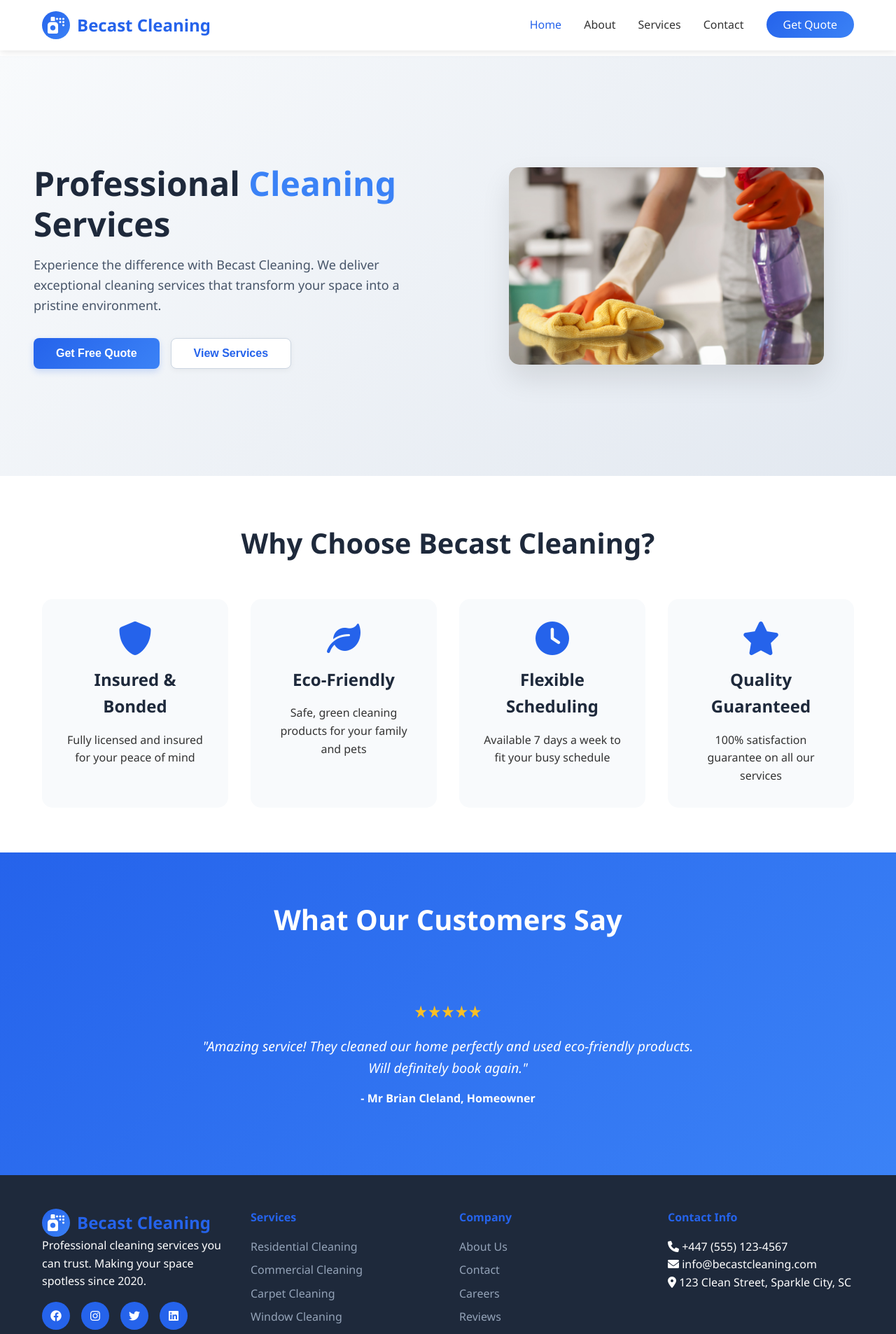
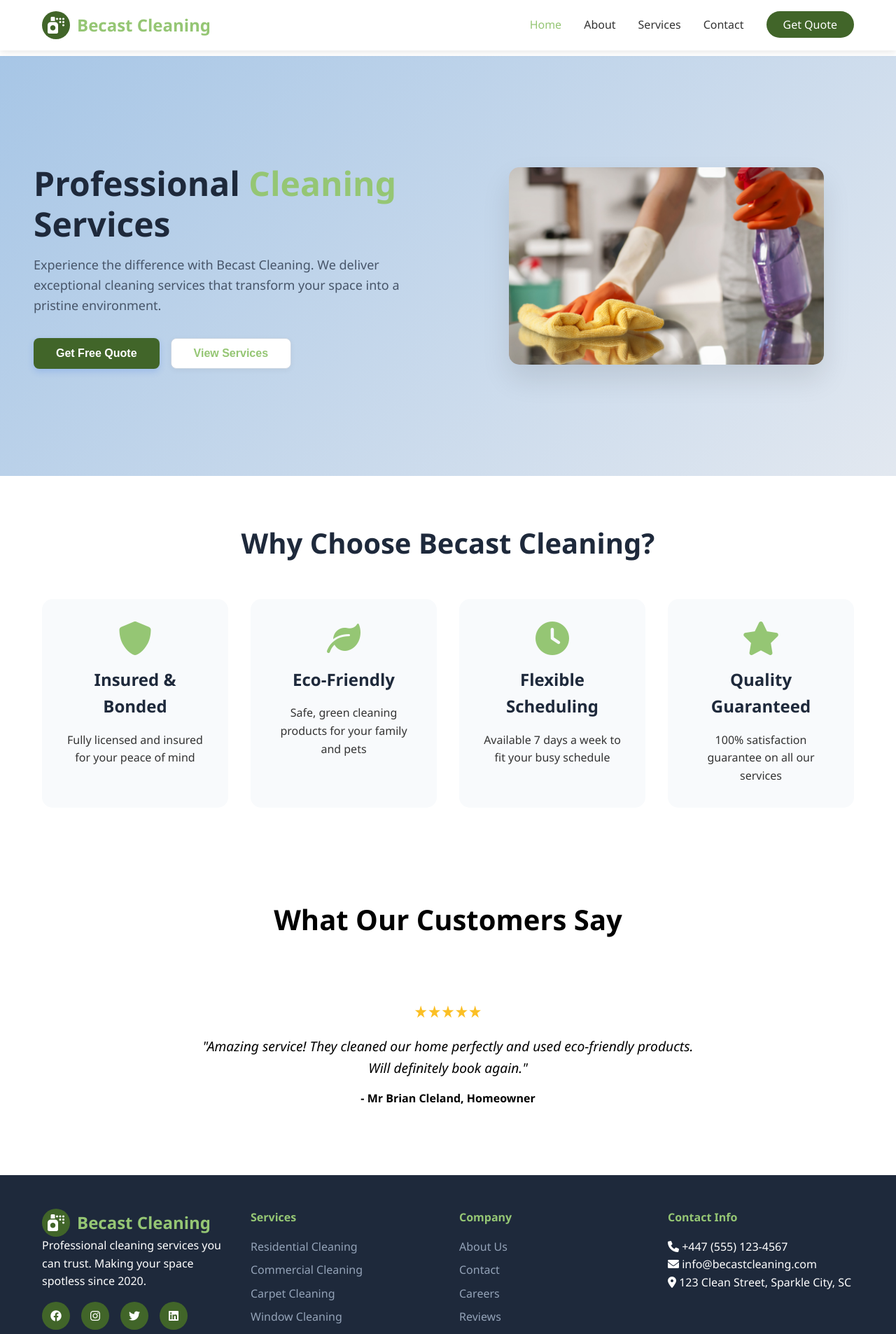
Before and after one commit to Olufummy/cleaning, a plain HTML site: page index.html in a window 1280 px wide. Shown: the top 1906 px of the page at 70% size. Drawn offline with Linux system fonts and the light colour scheme.

Commit message:
color update

```diff
--- a/assets/styles.css
+++ b/assets/styles.css
@@ -47,11 +47,11 @@ body {
     gap: 10px;
     font-size: 1.5rem;
     font-weight: bold;
-    color: #2563eb;
+    color: #95C674;
 }
 
 .logo-icon {
-    background: linear-gradient(135deg, #2563eb, #3b82f6);
+    background: linear-gradient(135deg, #416529, #416529);
     color: white;
     width: 40px;
     height: 40px;
@@ -78,7 +78,7 @@ body {
 
 .nav-link:hover,
 .nav-link.active {
-    color: #2563eb;
+    color: #95C674;
 }
 
 #quote .h1 .p {
@@ -93,7 +93,7 @@ body {
 
 
 .quote-btn {
-    background: linear-gradient(135deg, #2563eb, #3b82f6);
+    background: linear-gradient(135deg, #416529, #416529);
     color: white !important;
     padding: 0.5rem 1.5rem;
     border-radius: 25px;
@@ -135,7 +135,7 @@ body {
 
 /* Hero Section */
 .hero {
-  background: linear-gradient(135deg, #f8fafc 0%, #e2e8f0 100%);
+  background: linear-gradient(135deg, #a7c6e6 0%, #e2e8f0 100%);
   padding: 4rem 1rem;
   display: flex;
   align-items: center;
@@ -162,7 +162,7 @@ body {
 }
 
 .hero-title .highlight {
-  color: #3b82f6; /* blue highlight */
+  color: #95C674; /* blue highlight */
 }
 
 .hero-subtitle {
@@ -192,7 +192,7 @@ body {
 }
 
 .btn-primary {
-  background: linear-gradient(135deg, #2563eb, #3b82f6);
+  background: linear-gradient(135deg, #416529, #416529);
   color: white;
   box-shadow: 0 4px 10px rgba(37, 99, 235, 0.2);
 }
@@ -204,13 +204,13 @@ body {
 
 .btn-secondary {
   background: white;
-  color: #2563eb;
+  color: #95C674;
   border: 1px solid #cbd5e1;
   box-shadow: 0 2px 8px rgba(0, 0, 0, 0.05);
 }
 
 .btn-secondary:hover {
-  background: #2563eb;
+  background: #95C674;
   color: white;
   border-color: transparent;
 }
@@ -275,7 +275,7 @@ body {
 
 .feature-card i {
     font-size: 3rem;
-    color: #2563eb;
+    color: #95C674;
     margin-bottom: 1rem;
 }
 
@@ -288,8 +288,8 @@ body {
 /* Testimonials */
 .testimonials {
     padding: 4rem 0;
-    background: linear-gradient(135deg, #2563eb, #3b82f6);
-    color: white;
+    background: linear-gradient(135deg, #ffffff, #ffffff);
+    color: rgb(0, 0, 0);
 }
 
 .testimonials h2 {
@@ -409,7 +409,7 @@ body {
 .stat-number {
     font-size: 3rem;
     font-weight: bold;
-    color: #2563eb;
+    color: #95C674;
 }
 
 .stat-label {
@@ -438,7 +438,7 @@ body {
 }
 
 .service-icon {
-    background: linear-gradient(135deg, #2563eb, #3b82f6);
+    background: linear-gradient(135deg, #416529, #416529);
     color: white;
     width: 60px;
     height: 60px;
@@ -478,7 +478,7 @@ body {
 .price {
     font-size: 1.5rem;
     font-weight: bold;
-    color: #2563eb;
+    color: #95C674;
     margin-top: 1rem;
 }
 
@@ -556,7 +556,7 @@ body {
 }
 
 .contact-item i {
-    background: linear-gradient(135deg, #2563eb, #3b82f6);
+    background: linear-gradient(135deg, #95C674, #95C674);
     color: white;
     width: 40px;
     height: 40px;
@@ -607,7 +607,7 @@ body {
 .form-group select:focus,
 .form-group textarea:focus {
     outline: none;
-    border-color: #2563eb;
+    border-color: #95C674;
 }
 
 .form-row {
@@ -663,12 +663,12 @@ body {
 
 .radio-option:hover,
 .checkbox-option:hover {
-    border-color: #2563eb;
+    border-color: #95C674;
 }
 
 .radio-option input:checked + span,
 .checkbox-option input:checked + span {
-    color: #2563eb;
+    color: #95C674;
 }
 
 .form-row {
@@ -678,7 +678,7 @@ body {
 }
 
 .quote-result {
-    background: linear-gradient(135deg, #2563eb, #3b82f6);
+    background: linear-gradient(135deg, #416529, #416529);
     color: white;
     padding: 2rem;
     border-radius: 15px;
@@ -713,7 +713,7 @@ body {
 
 .footer-section h4 {
     margin-bottom: 1rem;
-    color: #2563eb;
+    color: #95C674;
 }
 
 .footer-section ul {
@@ -742,7 +742,7 @@ body {
 }
 
 .social-links a {
-    background: #2563eb;
+    background: #416529;
     color: white;
     width: 40px;
     height: 40px;
```
